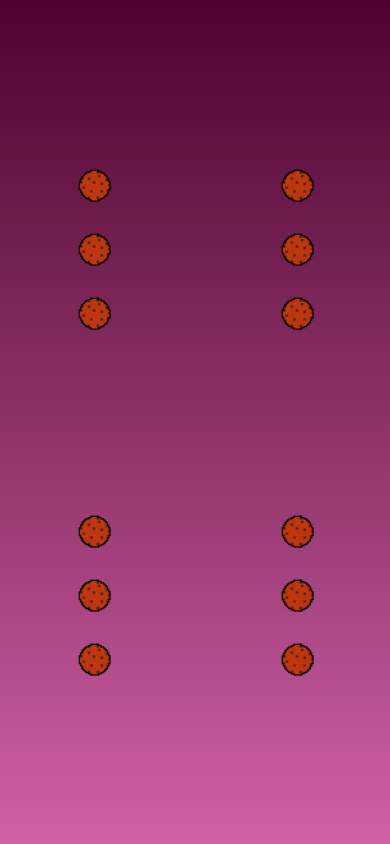
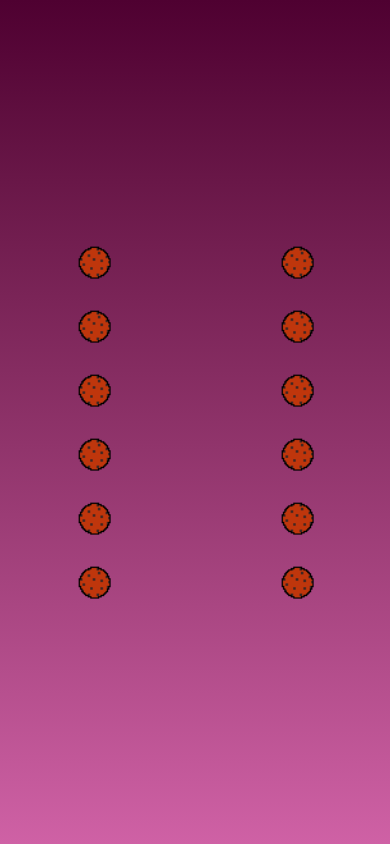
Before and after one commit to benaka17/Anniversary, a plain HTML site: page index.html in a window 390 px wide. Shown: the top 844 px of the page. Drawn offline with nearby package versions, Linux system fonts and the light colour scheme; a web font is replaced by a local one.

Commit message:
mobile layout change

```diff
--- a/index.html
+++ b/index.html
@@ -38,7 +38,7 @@
 <body class="flex flex-col bg-gradient-to-b from-[#4f0131] via-[#cf61a5] to-[#4f0131]">
 
     <!-- Cookies Grid -->
-    <div class="h-screen flex flex-col justify-evenly">
+    <div class="h-screen flex flex-col justify-center md:justify-evenly">
         <div class="grid grid-cols-2 sm:grid-cols-6 gap-x-4 justify-items-center">
             <img src="static/cookie1.png" alt="Cookie" class="w-16 sm:w-32" id="cookie1">
             <img src="static/cookie1.png" alt="Cookie" class="w-16 sm:w-32" id="cookie2">
```
